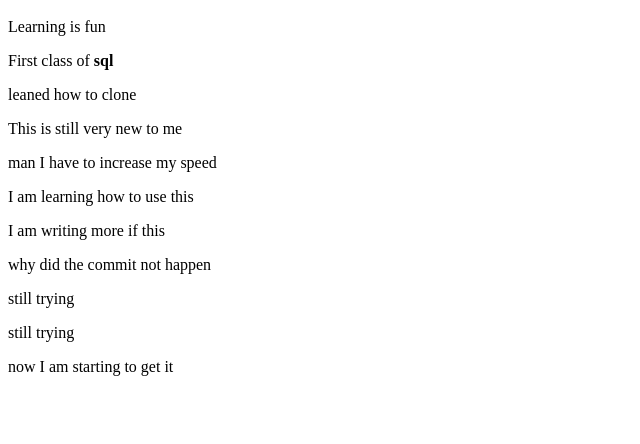
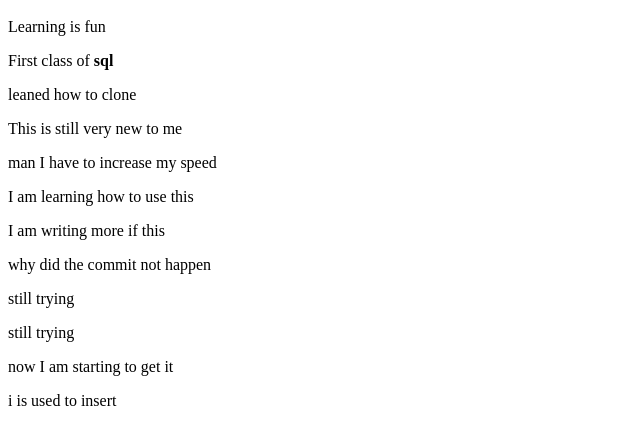
Before and after one commit to Srish21/html5-boilerplate, a plain HTML site: page index.html in a window 1280 px wide. Shown: the part 48-492 px from the top of the page, without its empty margins (0-640 px from the left). Drawn offline with Linux system fonts and the light colour scheme.

Commit message:
learning the tags

```diff
--- a/index.html
+++ b/index.html
@@ -24,3 +24,4 @@
 <p> still trying </p>
 
 <p> now I am starting to get it </p>
+<p> i is used to insert </p>
```
